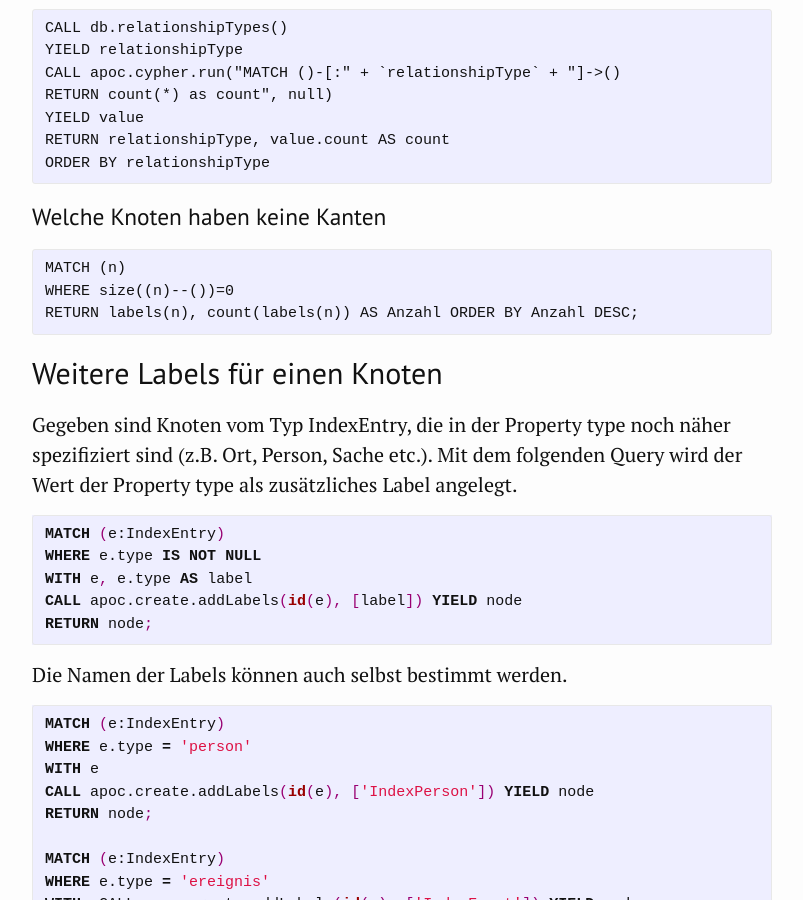
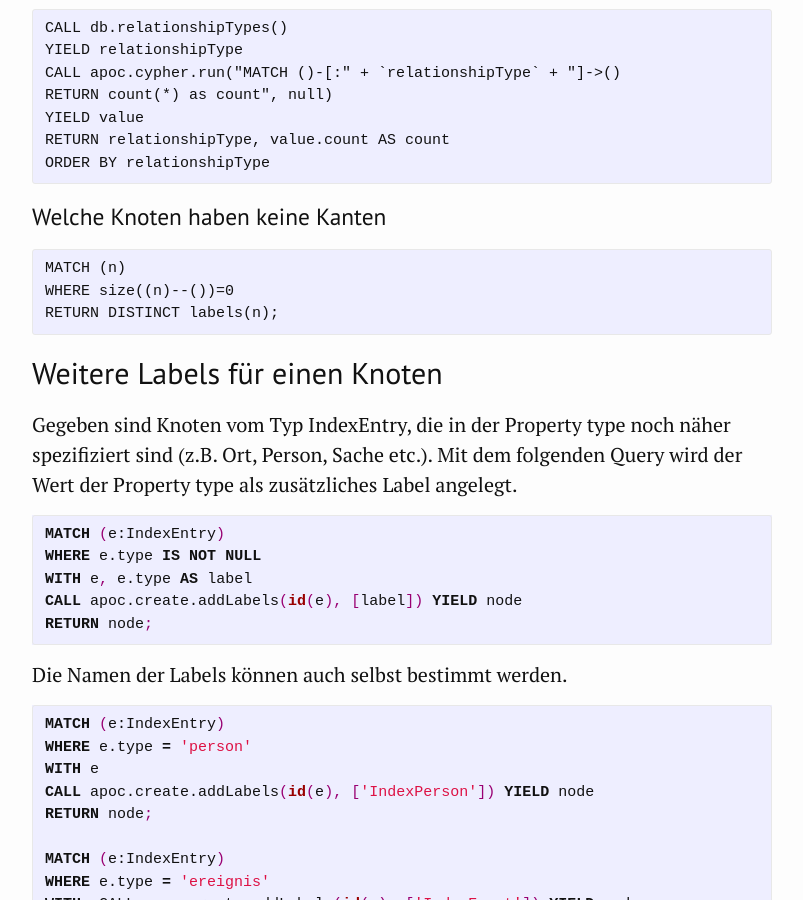
Before and after one commit to kuczera/Graphentechnologien, a Jekyll site: the page built from docs/95_Anhang.md, in a window 1280 px wide and 900 px high, scrolled down 1721 px. Shown: the whole window, without its empty margins (238-1041 px from the left). Built offline with Jekyll 4.4.1, drawn with Linux system fonts in a browser that asks for light colours.

Commit message:
Query korrigiert

```diff
--- a/docs/95_Anhang.md
+++ b/docs/95_Anhang.md
@@ -53,7 +53,7 @@ ORDER BY relationshipType
 ~~~cyper
 MATCH (n)
 WHERE size((n)--())=0
-RETURN labels(n), count(labels(n)) AS Anzahl ORDER BY Anzahl DESC;
+RETURN DISTINCT labels(n);
 ~~~
 
 ## Weitere Labels für einen Knoten
```
